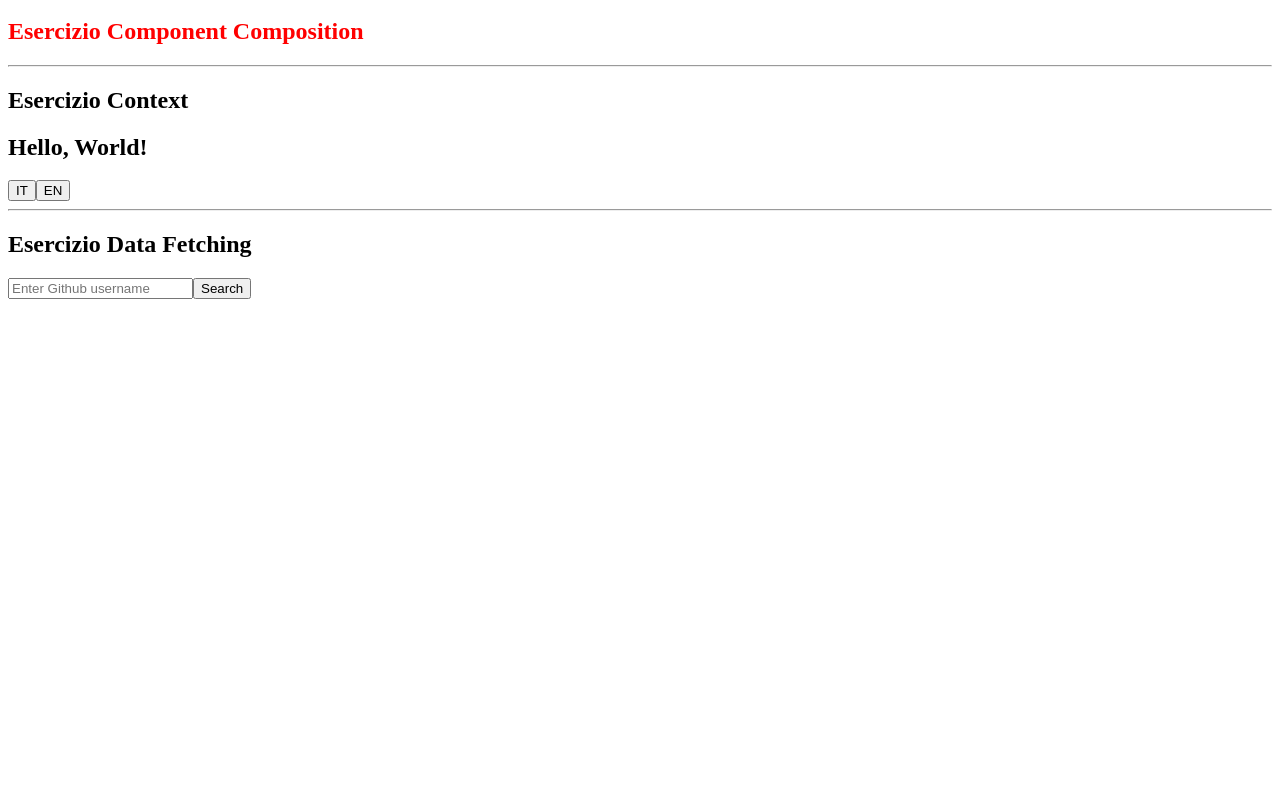
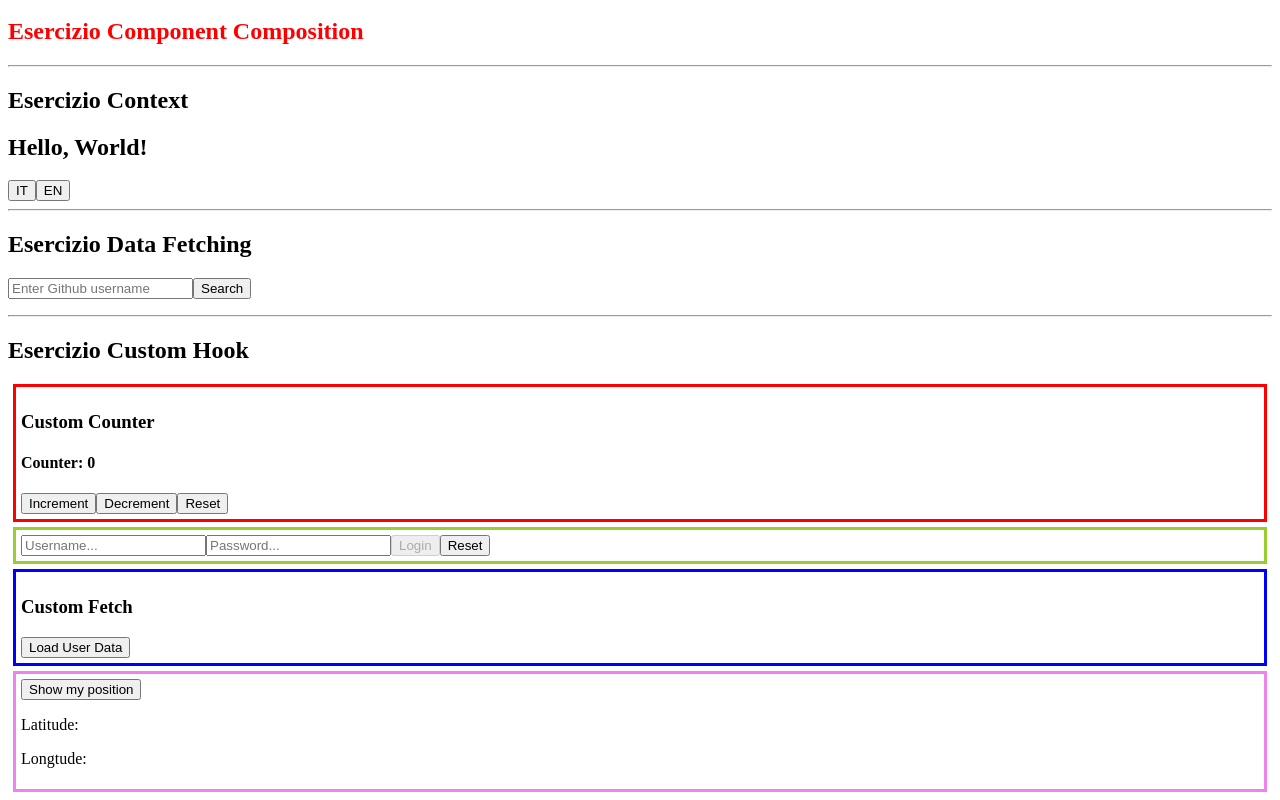
Before and after one commit to devnox89/Reactexe, a React (Vite) app: page / in a window 1280 px wide. Shown: the part 2262-3062 px from the top of the page. Before the commit the page ends 2577 px from the top, so only its background shows below. Built offline with nearby package versions, Linux system fonts and the light colour scheme.

Commit message:
add customHook

```diff
--- a/src/App.jsx
+++ b/src/App.jsx
@@ -19,6 +19,7 @@ import { useState } from "react";
 import { HelloContext } from "./HelloContext";
 import { GithubUser } from "./GithubUser";
 import { GithubUsers } from "./GitHubUsers";
+import { CustomHook } from "./CustomHook";
 
 export function App() {
 
@@ -90,6 +91,9 @@ export function App() {
             <hr />
             <h2>Esercizio  Data Fetching</h2>
             <GithubUsers/>
+            <hr />
+            <h2>Esercizio Custom Hook</h2>
+            <CustomHook/>
         </div>
     );
 }
--- /dev/null
+++ b/src/CustomCounter.jsx
@@ -0,0 +1,22 @@
+import { useState } from "react"
+
+export function useCounter(initialValue = 0) {
+    const [counter, setCounter] = useState(initialValue)
+
+    function handleCounterIncrement(){
+        setCounter((c)=> c + 1)
+    }
+    function handleCounterDecrement(){
+        setCounter((c)=> c - 1)
+    }
+    function handleCounterReset() {
+        setCounter(initialValue)
+    }
+
+    return {
+        counter: counter,
+        onIncrement: handleCounterIncrement,
+        onDecrement: handleCounterDecrement,
+        onReset: handleCounterReset,
+    }
+}
--- /dev/null
+++ b/src/CustomFetch.jsx
@@ -0,0 +1,29 @@
+import { useState, useEffect } from "react";
+
+export function useCustomFetch() {
+    const [data, setData] = useState(null);
+    const [loading, setLoading] = useState(false);
+    const [error, setError] = useState(null);
+
+    async function fetchGithubUser(username){
+        setLoading(true);
+        setError(null);
+        try{
+            const response = await fetch (`https://api.github.com/users/${username}`)
+            const json = await response.json()
+
+            if(response.status !== 200) {
+                setError(new Error())
+            }
+
+            setData(json)
+        }catch (error){
+            setError(error)
+            setData(null)
+        }finally{
+            setLoading(false)
+        }
+    }
+
+    return {data, loading, error, onFetchUser: fetchGithubUser}
+}
--- /dev/null
+++ b/src/CustomHook.jsx
@@ -0,0 +1,56 @@
+import { useState } from "react"
+import { useCounter } from "./CustomCounter"
+import { useCustomFetch } from "./CustomFetch"
+import { useForm} from "./CustomUseForm"
+import { useCurrenLocation } from "./CustomUseLocation"
+
+export function CustomHook({initialValue = 0, username = 'devnox89', formValue}) {
+
+    const {counter, onIncrement, onDecrement, onReset} = useCounter(initialValue)
+    const {data, loading, error, onFetchUser} = useCustomFetch(username)
+    const {onSubmit, onResetForm, onChange, formData} = useForm(formValue)
+    const {currentPosition, errorPosition, loadPosition, onLocation} = useCurrenLocation()
+
+
+    function handleGetUserData() {
+        onFetchUser(username)
+    }
+
+    return(
+        <div>
+            <div className="custom-counter">
+                <h3>Custom Counter</h3>
+                <h4>Counter: {counter}</h4>
+                <button onClick={onIncrement}>Increment</button>
+                <button onClick={onDecrement}>Decrement</button>
+                <button onClick={onReset}>Reset</button>
+            </div>
+            <div className="custom-form">
+                <form onSubmit={onSubmit}>
+                    <input name="username" value={formData.username} onChange={onChange} placeholder="Username..."/>
+                    <input name="password" type="password"  value={formData.password} onChange={onChange} placeholder="Password..."/>
+                    <button type="submit" disabled={!formData.username || !formData.password}>Login</button>
+                    <button type="button" onClick={onResetForm}>Reset</button>
+                </form>
+            </div>
+            <div className="custom-fetch">
+                <h3>Custom Fetch</h3>
+                <button onClick={handleGetUserData}>Load User Data</button>
+                {loading && <h1>Loading...</h1>}
+                {error && <h1>There's an Error</h1>}
+                {data && <h1>{data.name}</h1>}
+            </div>
+            <div className="custom-location">
+                <button onClick={onLocation}>Show my position</button>
+                {loadPosition && <h2>Loading...</h2>}
+                {!errorPosition && (
+                    <div>
+                    <p>Latitude: {currentPosition.latitude}</p>
+                    <p>Longtude: {currentPosition.longitude}</p>
+                    </div>
+                )}
+            </div>
+        </div>
+    )
+
+}
--- /dev/null
+++ b/src/CustomUseForm.jsx
@@ -0,0 +1,29 @@
+import { useState } from "react";
+
+export function useForm(formValues = { username: '', password: '' }) {
+    const [formData, setFormData] = useState(formValues);
+
+    function handleInputChange(event) {
+        const { name, value } = event.target;
+        setFormData({
+            ...formData,
+            [name]: value
+        });
+    }
+
+    function handleResetForm() {
+        setFormData(formValues);
+    }
+
+    function handleSubmit(event) {
+        event.preventDefault();
+        console.log(formData);
+    }
+
+    return {
+        onChange: handleInputChange,
+        onResetForm: handleResetForm,
+        onSubmit: handleSubmit,
+        formData,
+    };
+}
--- /dev/null
+++ b/src/CustomUseLocation.jsx
@@ -0,0 +1,29 @@
+import { useState } from "react";
+
+export function useCurrenLocation() {
+  const [errorPosition, setError] = useState(null);
+  const [loading, setLoading] = useState(false);
+  const [currentPosition, setCurrentPosition] = useState({});
+
+  function handleLocation() {
+    setLoading(true);
+    function success(pos) {
+      setCurrentPosition(pos.coords);
+      setLoading(false);
+    }
+
+    function error(err) {
+      setError(err);
+      setLoading(false);
+    }
+
+    navigator.geolocation.getCurrentPosition(success, error);
+  }
+
+  return {
+    currentPosition: currentPosition,
+    errorPosition: errorPosition,
+    loadPosition: loading,
+    onLocation: handleLocation,
+  };
+}
--- a/src/GithubUser.jsx
+++ b/src/GithubUser.jsx
@@ -26,11 +26,13 @@ export function GithubUser({ username }) {
             });
     }, [username]);
 
-    if (loading) return <h1>Loading...</h1>;
-    if (error) return <h1>There's an Error: {error.message}</h1>;
+    // if (loading) return <h1>Loading...</h1>;
+    // if (error) return <h1>There's an Error: {error.message}</h1>;
 
     return (
         <div>
+            {loading &&<p>Loading...</p>}
+            {error && <p>There's an Error</p>}
             {data && (
                 <div>
                     <img src={data.avatar_url} alt={`${data.login}'s avatar`} width={100} />
--- a/src/index.css
+++ b/src/index.css
@@ -26,3 +26,27 @@
     background-color: whitesmoke;
     margin-top: 10px;
 }
+
+.custom-counter{
+    border: 3px solid red;
+    margin: 5px;
+    padding: 5px;
+}
+
+.custom-form{
+    border: 3px solid yellowgreen;
+    margin: 5px;
+    padding: 5px;
+}
+
+.custom-fetch{
+    border: 3px solid blue;
+    margin: 5px;
+    padding: 5px;
+}
+
+.custom-location{
+    border: 3px solid violet;
+    margin: 5px;
+    padding: 5px;
+}
```
Also changed, not shown: src/GitHubUsers.jsx (+1 -6 lines).
